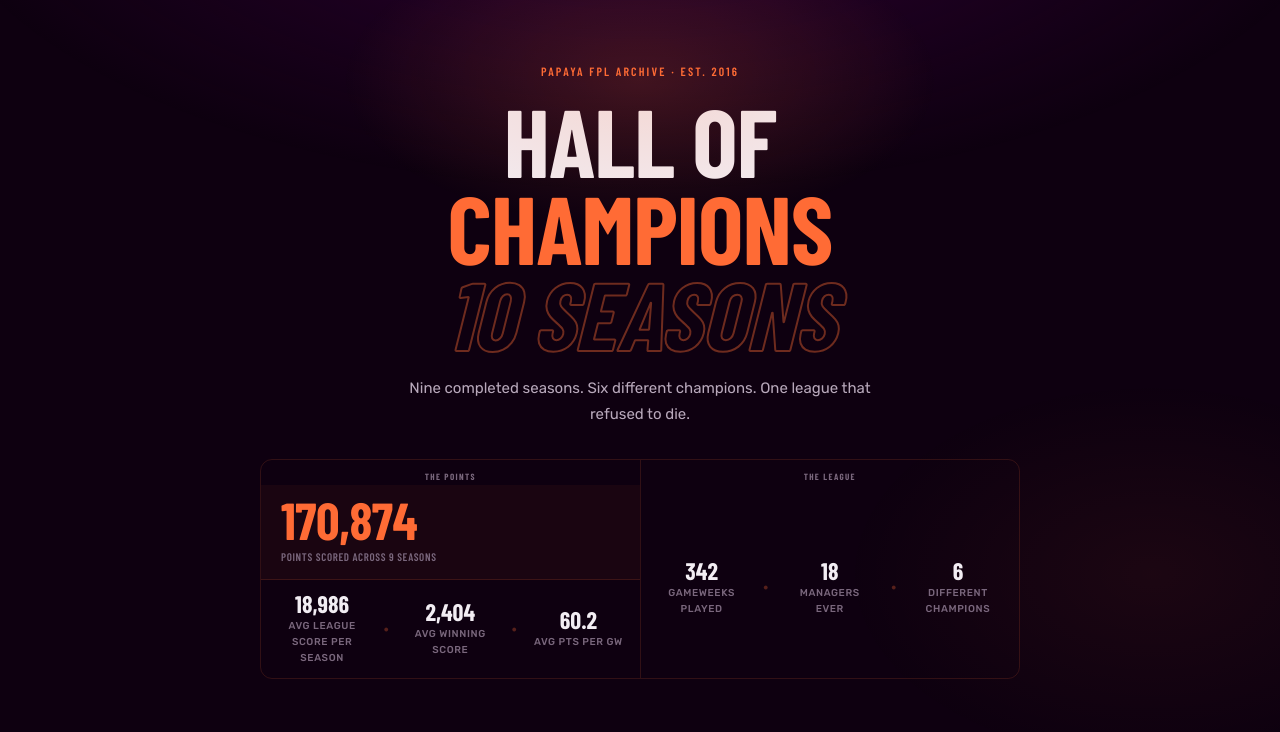
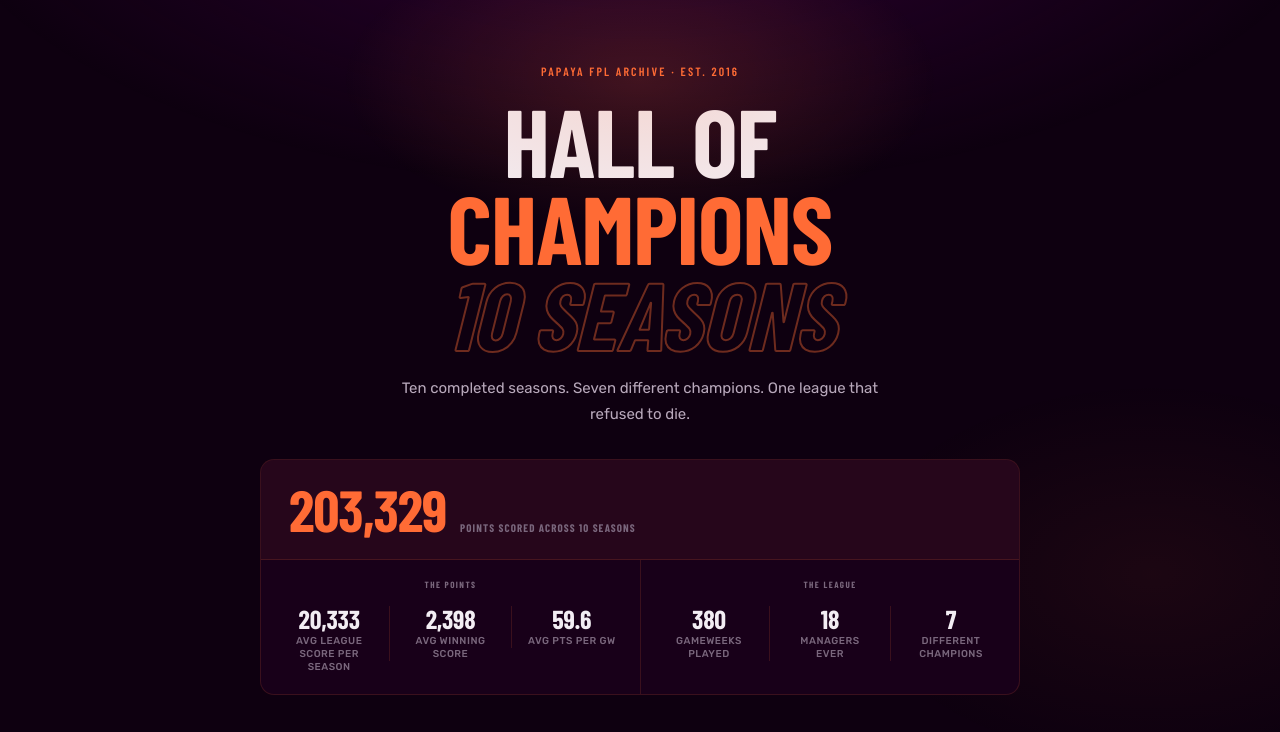
Before and after one commit to pohweikeat/fplpapayaperformanceanalyzer, a plain HTML site: page index.html in a window 1280 px wide. Shown: the part 66-798 px from the top of the page. Drawn offline with nearby package versions, Linux system fonts and the light colour scheme; a web font is replaced by a local one.

Commit message:
Add files via upload

```diff
--- a/index.html
+++ b/index.html
@@ -230,104 +230,113 @@ body::before {
   line-height: 1.7;
 }
 
-.hero-stats-story {
-  display: flex;
-  align-items: stretch;
+/* ── Hero stats panel ───────────────────────────────── */
+.hss-panel {
   max-width: 760px;
   margin: 0 auto;
   border: 1px solid var(--border);
-  border-radius: 12px;
+  border-radius: 14px;
   overflow: hidden;
-}
-
-.hss-block {
+  background: var(--bg2);
+}
+
+.hss-headline {
+  padding: 20px 28px 18px;
+  border-bottom: 1px solid var(--border);
+  background: oklch(from var(--papaya) l c h / 0.06);
+  display: flex;
+  align-items: baseline;
+  gap: 14px;
+  flex-wrap: wrap;
+}
+
+.hss-big {
+  font-family: var(--font-display);
+  font-size: clamp(38px, 6vw, 58px);
+  font-weight: 900;
+  line-height: 1;
+  color: var(--papaya);
+  letter-spacing: -0.02em;
+}
+
+.hss-big-lbl {
+  font-family: var(--font-display);
+  font-size: 11px;
+  font-weight: 700;
+  letter-spacing: 0.1em;
+  text-transform: uppercase;
+  color: var(--text3);
+  padding-bottom: 4px;
+}
+
+.hss-bottom {
+  display: grid;
+  grid-template-columns: 1fr 1fr;
+}
+
+.hss-group {
+  padding: 18px 24px 20px;
+  display: flex;
+  flex-direction: column;
+  gap: 14px;
+}
+
+.hss-group + .hss-group {
+  border-left: 1px solid var(--border);
+}
+
+.hss-group-label {
+  font-family: var(--font-display);
+  font-size: 9px;
+  font-weight: 700;
+  letter-spacing: 0.16em;
+  text-transform: uppercase;
+  color: var(--text3);
+}
+
+.hss-stats-row {
+  display: flex;
+  align-items: flex-start;
+}
+
+.hss-stat {
   flex: 1;
   display: flex;
   flex-direction: column;
-}
-
-.hss-block-label {
-  font-family: var(--font-display);
-  font-size: 9px;
-  font-weight: 700;
-  letter-spacing: 0.15em;
-  text-transform: uppercase;
-  color: var(--text3);
-  padding: 10px 20px 0;
-}
-
-.hss-headline {
-  width: 100%;
-  padding: 8px 20px 14px;
-  border-bottom: 1px solid var(--border);
-  text-align: left;
-  background: rgba(255,107,53,0.05);
-}
-
-.hss-big {
-  font-family: var(--font-display);
-  font-size: clamp(32px, 5vw, 52px);
-  font-weight: 900;
-  line-height: 1;
-  color: var(--papaya);
-  letter-spacing: -0.01em;
-}
-
-.hss-big-lbl {
-  font-family: var(--font-display);
-  font-size: 11px;
-  font-weight: 600;
-  letter-spacing: 0.06em;
-  text-transform: uppercase;
-  color: var(--text3);
-  margin-top: 3px;
-}
-
-.hss-row {
-  display: flex;
-  align-items: center;
-  width: 100%;
-  border-bottom: 1px solid var(--border);
-  flex: 1;
-}
-
-.hss-row:last-child { border-bottom: none; }
-
-.hss-stat {
-  flex: 1;
-  padding: 12px 16px;
-  text-align: center;
-}
-
-.hss-divider {
-  color: var(--border2);
-  font-size: 18px;
-  flex-shrink: 0;
+  gap: 3px;
+}
+
+.hss-stat + .hss-stat {
+  padding-left: 16px;
+  border-left: 1px solid var(--border);
+  margin-left: 16px;
 }
 
 .hss-num {
   font-family: var(--font-display);
-  font-size: 24px;
+  font-size: 26px;
   font-weight: 800;
   line-height: 1;
   color: var(--text);
-  margin-bottom: 2px;
+  letter-spacing: -0.01em;
 }
 
 .hss-lbl {
   font-size: 10px;
   font-weight: 500;
-  letter-spacing: 0.06em;
+  letter-spacing: 0.05em;
   text-transform: uppercase;
   color: var(--text3);
+  line-height: 1.3;
 }
 
 @media (max-width: 620px) {
-  .hero-stats-story { flex-direction: column; }
-  .hss-block { border-left: none !important; border-top: 1px solid var(--border); }
-  .hss-block:first-child { border-top: none; }
-  .hss-stat { padding: 10px 8px; }
-  .hss-num { font-size: 20px; }
+  .hss-bottom { grid-template-columns: 1fr; }
+  .hss-group + .hss-group { border-left: none; border-top: 1px solid var(--border); }
+  .hss-headline { padding: 16px 18px 14px; }
+  .hss-group { padding: 14px 18px 16px; }
+  .hss-num { font-size: 22px; }
+  .hss-big { font-size: clamp(32px, 10vw, 44px); }
 }
 
 /* ═══════════════════════════════════════
@@ -1076,7 +1085,15 @@ body::before {
   flex-direction: column;
   gap: 6px;
   margin-bottom: 28px;
-}
+  min-width: 540px;
+}
+
+.mg-alltime-scroll {
+  overflow-x: auto;
+  -webkit-overflow-scrolling: touch;
+  margin-bottom: 28px;
+}
+.mg-alltime-scroll .mg-alltime-grid { margin-bottom: 0; }
 
 .mga-row {
   display: grid;
@@ -1192,7 +1209,6 @@ body::before {
   .standings-section, .replay-section, .minigames-section { grid-column: 1; grid-row: auto; }
   .flourish-placeholder { min-height: 180px; }
   .records-grid { grid-template-columns: 1fr 1fr; }
-  .mga-row { grid-template-columns: 1fr 60px 60px 60px 50px; }
   .sgw-row { grid-template-columns: 55px 90px 1fr; gap: 10px; }
   .season-main { padding: 10px 12px; }
   .season-winner-name { font-size: 18px; }
@@ -1211,7 +1227,6 @@ body::before {
   .season-year { font-size: 11px; }
   .hero-title { line-height: 0.88; }
   .hero-stat-num { font-size: 28px; }
-  .mga-row { grid-template-columns: 1fr 50px 50px 50px 44px; font-size: 12px; }
 }
 
 /* ═══════════════════════════════════════
@@ -1655,62 +1670,64 @@ body::before {
       <span class="line2">Champions</span>
       <span class="line3">10 Seasons</span>
     </h1>
-    <p class="hero-sub">Nine completed seasons. Six different champions. One league that refused to die.</p>
-    <div class="hero-stats-story">
-
-      <!-- Block A: Points story -->
-      <div class="hss-block">
-        <div class="hss-block-label">The Points</div>
+    <p class="hero-sub" id="hero-sub-text">Ten completed seasons. Seven different champions. One league that refused to die.</p>
+    <div class="hss-panel">
+
+      <!-- Headline: total points -->
       <div class="hss-headline">
-          <div class="hss-big">170,874</div>
-          <div class="hss-big-lbl">points scored across 9 seasons</div>
-        </div>
-        <div class="hss-row">
+        <div class="hss-big" id="hss-total-pts">—</div>
+        <div class="hss-big-lbl" id="hss-total-lbl">points scored across — seasons</div>
+      </div>
+
+      <!-- Bottom: two groups -->
+      <div class="hss-bottom">
+
+        <!-- Group A: Points -->
+        <div class="hss-group">
+          <div class="hss-group-label">The Points</div>
+          <div class="hss-stats-row">
             <div class="hss-stat">
-            <div class="hss-num">18,986</div>
+              <div class="hss-num" id="hss-avg-league">—</div>
               <div class="hss-lbl">Avg league score per season</div>
             </div>
-          <div class="hss-divider">·</div>
             <div class="hss-stat">
-            <div class="hss-num">2,404</div>
+              <div class="hss-num" id="hss-avg-winner">—</div>
               <div class="hss-lbl">Avg winning score</div>
             </div>
-          <div class="hss-divider">·</div>
             <div class="hss-stat">
-            <div class="hss-num">60.2</div>
+              <div class="hss-num" id="hss-avg-gw">—</div>
               <div class="hss-lbl">Avg pts per GW</div>
             </div>
           </div>
         </div>
 
-      <!-- Block B: The League -->
-      <div class="hss-block" style="border-left: 1px solid var(--border);">
-        <div class="hss-block-label">The League</div>
-        <div class="hss-row" style="border-bottom:none;padding-top:12px;">
+        <!-- Group B: The League -->
+        <div class="hss-group">
+          <div class="hss-group-label">The League</div>
+          <div class="hss-stats-row">
             <div class="hss-stat">
-            <div class="hss-num">342</div>
+              <div class="hss-num" id="hss-total-gws">—</div>
               <div class="hss-lbl">Gameweeks played</div>
             </div>
-          <div class="hss-divider">·</div>
             <div class="hss-stat">
-            <div class="hss-num">18</div>
+              <div class="hss-num" id="hss-managers">—</div>
               <div class="hss-lbl">Managers ever</div>
             </div>
-          <div class="hss-divider">·</div>
             <div class="hss-stat">
-            <div class="hss-num">6</div>
+              <div class="hss-num" id="hss-champions">—</div>
               <div class="hss-lbl">Different champions</div>
             </div>
           </div>
         </div>
 
+      </div>
     </div>
   </div>
 
   <div class="section">
     <div class="section-header">
       <h2 class="section-title">Season <span>Archive</span></h2>
-      <span class="section-count">9 Completed · Season 10 Ongoing</span>
+      <span class="section-count" id="season-archive-count">— Seasons Completed</span>
     </div>
     <div class="seasons-list" id="seasons-list">
       <!-- Injected by JS -->
@@ -1736,6 +1753,7 @@ body::before {
       <span class="section-count">Fantasy · Draft · Prediction · Challenge</span>
     </div>
     <p style="font-size:13px;color:var(--text3);margin-bottom:20px;line-height:1.6;">Every competition. Every title. Only managers who have won something.</p>
+    <div class="mg-alltime-scroll">
       <div class="mg-alltime-grid">
         <div class="mga-row" style="background:var(--surface);border-color:var(--surface2);">
           <span class="mga-hdr" style="text-align:left;">Manager</span>
@@ -1746,6 +1764,7 @@ body::before {
           <span class="mga-hdr">Total</span>
         </div>
         <div id="mg-alltime-rows"></div>
+      </div>
     </div>
   </div>
 
@@ -2107,6 +2126,7 @@ async function loadData() {
     if (!res.ok) throw new Error(`HTTP ${res.status}`);
     const data = await res.json();
     transformData(data);
+    populateHeroStats(data);
     buildHoF();
     buildLeaderboard();
     buildRecords();
@@ -2145,6 +2165,57 @@ function showSubTab(id, btn) {
   document.querySelectorAll('.sub-tab').forEach(t => t.classList.remove('active'));
   document.getElementById('sub-' + id).classList.add('active');
   btn.classList.add('active');
+}
+
+/* ═══════════════════════════════════════
+   POPULATE HERO STATS (dynamic, from data.json)
+═══════════════════════════════════════ */
+function populateHeroStats(d) {
+  const ls = d.league_stats || {};
+  const n  = ls.seasons_completed || SEASONS.length;
+  const fmt = v => typeof v === 'number' ? v.toLocaleString() : v;
+
+  // Ordinal words for hero sentence
+  const WORDS = ['','One','Two','Three','Four','Five','Six','Seven','Eight',
+                 'Nine','Ten','Eleven','Twelve','Thirteen','Fourteen','Fifteen'];
+  const word = x => WORDS[x] || x;
+
+  // Hero sub-headline sentence
+  const champions = ls.unique_champions || 0;
+  const sub = document.getElementById('hero-sub-text');
+  if (sub) sub.textContent =
+    `${word(n)} completed seasons. ${word(champions)} different champions. One league that refused to die.`;
+
+  // Hero title "10 Seasons" line
+  const titleLine3 = document.querySelector('.hero-title .line3');
+  if (titleLine3) titleLine3.textContent = `${n} Seasons`;
+
+  // Big number: total points
+  const totalPts = document.getElementById('hss-total-pts');
+  const totalLbl = document.getElementById('hss-total-lbl');
+  if (totalPts) totalPts.textContent = fmt(ls.total_pts);
+  if (totalLbl) totalLbl.textContent = `points scored across ${n} seasons`;
+
+  // Points group
+  const avgLeague = document.getElementById('hss-avg-league');
+  const avgWinner = document.getElementById('hss-avg-winner');
+  const avgGw     = document.getElementById('hss-avg-gw');
+  if (avgLeague) avgLeague.textContent = fmt(Math.round(ls.avg_league_per_season));
+  if (avgWinner) avgWinner.textContent = fmt(Math.round(ls.avg_champion_pts));
+  if (avgGw)     avgGw.textContent     = ls.avg_pts_per_gw;
+
+  // League group — total GWs from actual season data (not hardcoded 380)
+  const realGwCount = SEASONS.reduce((sum, s) => sum + (s.gw_count || 0), 0);
+  const totalGws   = document.getElementById('hss-total-gws');
+  const managers   = document.getElementById('hss-managers');
+  const champs     = document.getElementById('hss-champions');
+  if (totalGws) totalGws.textContent = fmt(realGwCount);
+  if (managers) managers.textContent = ls.total_managers_ever || Object.keys(MANAGERS).length;
+  if (champs)   champs.textContent   = champions;
+
+  // Season Archive count
+  const archiveCount = document.getElementById('season-archive-count');
+  if (archiveCount) archiveCount.textContent = `${n} Seasons Completed`;
 }
 
 /* ═══════════════════════════════════════
@@ -2908,15 +2979,17 @@ function renderSGW() {
 /* ═══════════════════════════════════════
    MANAGER PROFILES ENGINE
 ═══════════════════════════════════════ */
-const MP_OG    = ['ASH','PWK','LCN','LGZ','SES'];
-const MP_ALUMNI= ['CKN','OPH','TCY'];
-const MP_ACTIVE= ['ASH','PWK','LCN','LGZ','SES','LHY','TFT','KHJ','CSZ','TKC','GCH','GWL','YLY','LCS','NCS'];
+// Derived from MANAGERS + SEASONS at runtime so new managers flow through
+// automatically. No hardcoded code lists.
+function mpOg()     { return (SEASONS[0] && SEASONS[0].managerCodes) || []; }
+function mpAlumni() { return Object.keys(MANAGERS).filter(c => MANAGERS[c].status === 'alumni'); }
+function mpActive() { return Object.keys(MANAGERS).filter(c => MANAGERS[c].status === 'active'); }
 
 let _arcChart = null;
 
 function mpBadge(code) {
-  if (MP_OG.includes(code))    return '<span class="mp-badge mp-badge-og">OG</span>';
-  if (MP_ALUMNI.includes(code)) return '<span class="mp-badge mp-badge-alum">Alumni</span>';
+  if (mpOg().includes(code))     return '<span class="mp-badge mp-badge-og">OG</span>';
+  if (mpAlumni().includes(code)) return '<span class="mp-badge mp-badge-alum">Alumni</span>';
   return '';
 }
 
@@ -2990,8 +3063,8 @@ function buildMgrSelector() {
   const mkBtn = (code, isFirst) =>
     `<button class="mp-card-btn${isFirst ? ' active' : ''}" onclick="mpSelect('${code}',this)">${code}${mpBadge(code)}</button>`;
   const sep = '<span style="display:inline-block;width:1px;height:22px;background:var(--border);margin:0 4px;align-self:center"></span>';
-  const active = MP_ACTIVE.filter(c => ALLTIME.find(a => a.code === c));
-  const alumni = MP_ALUMNI.filter(c => ALLTIME.find(a => a.code === c));
+  const active = mpActive().filter(c => ALLTIME.find(a => a.code === c));
+  const alumni = mpAlumni().filter(c => ALLTIME.find(a => a.code === c));
   grid.innerHTML = active.map((c, i) => mkBtn(c, i === 0)).join('') + sep + alumni.map(c => mkBtn(c, false)).join('');
   if (active.length) renderMgrProfile(active[0]);
 }
```
Also changed, not shown: data.json. Lines whose indentation alone changed are shown as unchanged.
